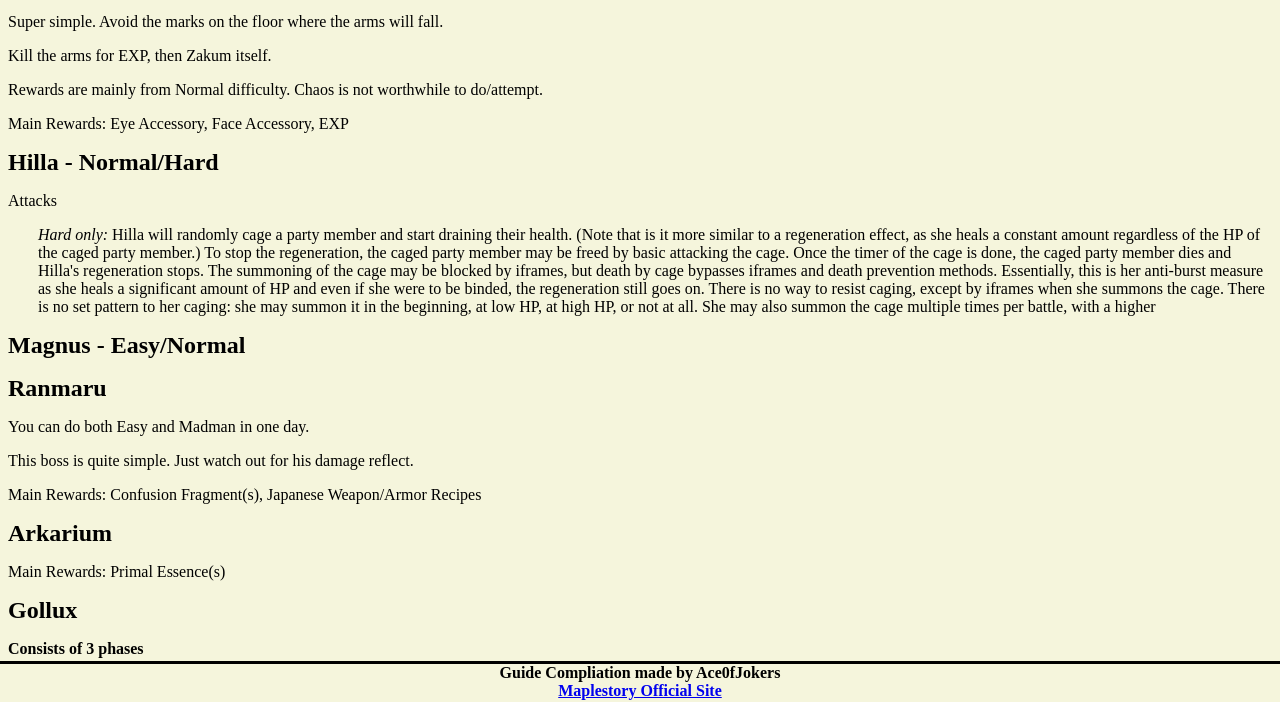
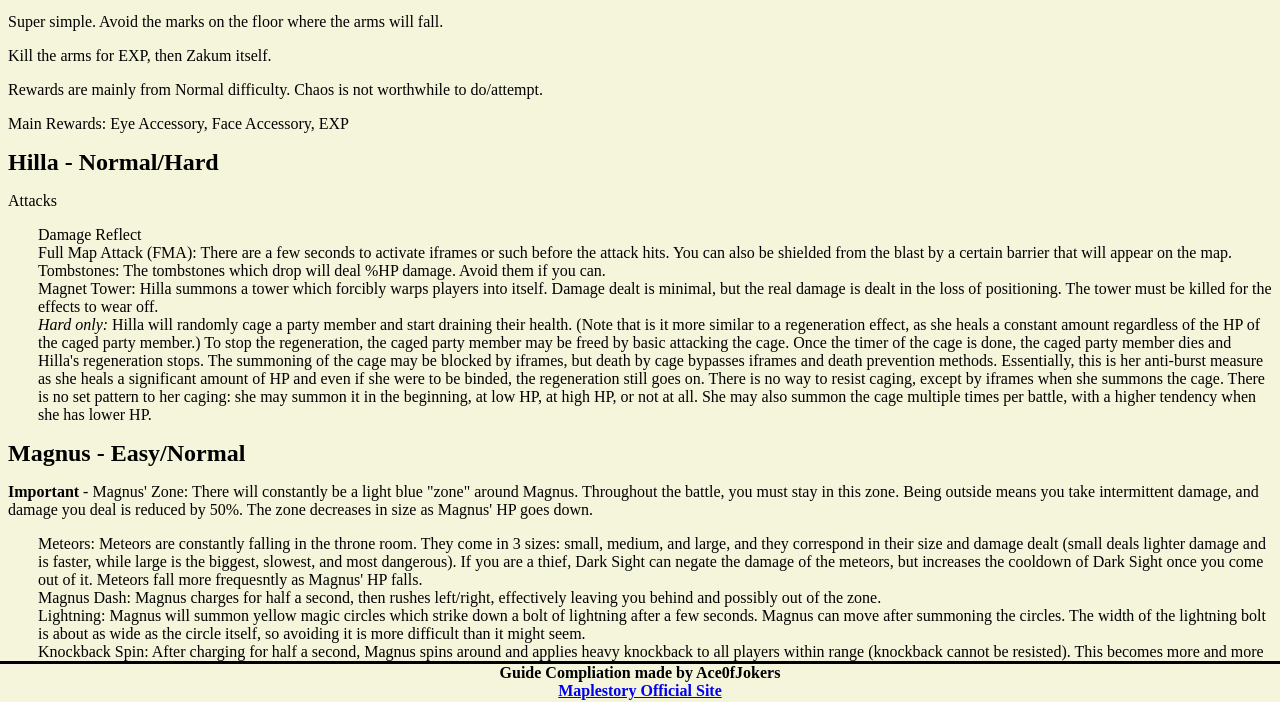
Before and after one commit to estalcil134/MapleStoryGuides, a plain HTML site: page daily_bossing.html in a window 1280 px wide. Shown: the part 96-798 px from the top of the page. Drawn offline with Linux system fonts and the light colour scheme.

Commit message:
Daily bossing
Hilla, Magnus
Plan to add papulatus?

```diff
--- a/daily_bossing.html
+++ b/daily_bossing.html
@@ -4,6 +4,14 @@
 	<meta name="viewport" content="width=device-width, initial-scale=1.0">
 	<title>Daily Bossing</title>
 	<link rel="stylesheet" type="text/css" href="resources/styles.css">
+	<style>
+		/*
+		body{
+			background-image: url("./resources/monsterart05desktop_1920x1200.jpg");
+			background-size: 100%;
+		}
+		*/
+	</style>
 </head>
 <body>
 	<h1>Daily Bossing Guide</h1>
@@ -15,13 +23,22 @@
 	<h2>Hilla - Normal/Hard</h2>
 	<p>Attacks</p>
 	<ul>
-		<li></li>
-		<li></li>
-		<li></li>
-		<li><i>Hard only:</i> Hilla will randomly cage a party member and start draining their health. (Note that is it more similar to a regeneration effect, as she heals a constant amount regardless of the HP of the caged party member.) To stop the regeneration, the caged party member may be freed by basic attacking the cage. Once the timer of the cage is done, the caged party member dies and Hilla's regeneration stops. The summoning of the cage may be blocked by iframes, but death by cage bypasses iframes and death prevention methods. Essentially, this is her anti-burst measure as she heals a significant amount of HP and even if she were to be binded, the regeneration still goes on. There is no way to resist caging, except by iframes when she summons the cage. There is no set pattern to her caging: she may summon it in the beginning, at low HP, at high HP, or not at all. She may also summon the cage multiple times per battle, with a higher</li>
+		<li>Damage Reflect</li>
+		<li>Full Map Attack (FMA): There are a few seconds to activate iframes or such before the attack hits. You can also be shielded from the blast by a certain barrier that will appear on the map.</li>
+		<li>Tombstones: The tombstones which drop will deal %HP damage. Avoid them if you can.</li>
+		<li>Magnet Tower: Hilla summons a tower which forcibly warps players into itself. Damage dealt is minimal, but the real damage is dealt in the loss of positioning. The tower must be killed for the effects to wear off. </li>
+		<li><i>Hard only:</i> Hilla will randomly cage a party member and start draining their health. (Note that is it more similar to a regeneration effect, as she heals a constant amount regardless of the HP of the caged party member.) To stop the regeneration, the caged party member may be freed by basic attacking the cage. Once the timer of the cage is done, the caged party member dies and Hilla's regeneration stops. The summoning of the cage may be blocked by iframes, but death by cage bypasses iframes and death prevention methods. Essentially, this is her anti-burst measure as she heals a significant amount of HP and even if she were to be binded, the regeneration still goes on. There is no way to resist caging, except by iframes when she summons the cage. There is no set pattern to her caging: she may summon it in the beginning, at low HP, at high HP, or not at all. She may also summon the cage multiple times per battle, with a higher tendency when she has lower HP.</li>
 	</ul>
 	<h2>Magnus - Easy/Normal</h2>
-	<p></p>
+	<p><b>Important</b> - Magnus' Zone: There will constantly be a light blue "zone" around Magnus. Throughout the battle, you must stay in this zone. Being outside means you take intermittent damage, and damage you deal is reduced by 50%. The zone decreases in size as Magnus' HP goes down.</p>
+	<ul>
+		<li>Meteors: Meteors are constantly falling in the throne room. They come in 3 sizes: small, medium, and large, and they correspond in their size and damage dealt (small deals lighter damage and is faster, while large is the biggest, slowest, and most dangerous). If you are a thief, Dark Sight can negate the damage of the meteors, but increases the cooldown of Dark Sight once you come out of it. Meteors fall more frequesntly as Magnus' HP falls.</li>
+		<li>Magnus Dash: Magnus charges for half a second, then rushes left/right, effectively leaving you behind and possibly out of the zone.</li>
+		<li>Lightning: Magnus will summon yellow magic circles which strike down a bolt of lightning after a few seconds. Magnus can move after summoning the circles. The width of the lightning bolt is about as wide as the circle itself, so avoiding it is more difficult than it might seem.</li>
+		<li>Knockback Spin: After charging for half a second, Magnus spins around and applies heavy knockback to all players within range (knockback cannot be resisted). This becomes more and more dangerous as the zone shrinks.</li>
+		<li>Ground Blast: Magnus leaps into the air and charges his blade for a few seconds. Once the blade changes form, he lunges downward and strikes the ground, creating a shockwave that deals a lot of damage.</li>
+	</ul>
+	<p>Main Rewards: Nova Gear, Royal Black Shoulder</p>
 	<h2>Ranmaru</h2>
 	<p>You can do both Easy and Madman in one day.</p>
 	<p>This boss is quite simple. Just watch out for his damage reflect.</p>
```
Also changed, not shown: resources/monsterart05desktop_1920x1200.jpg (added).
